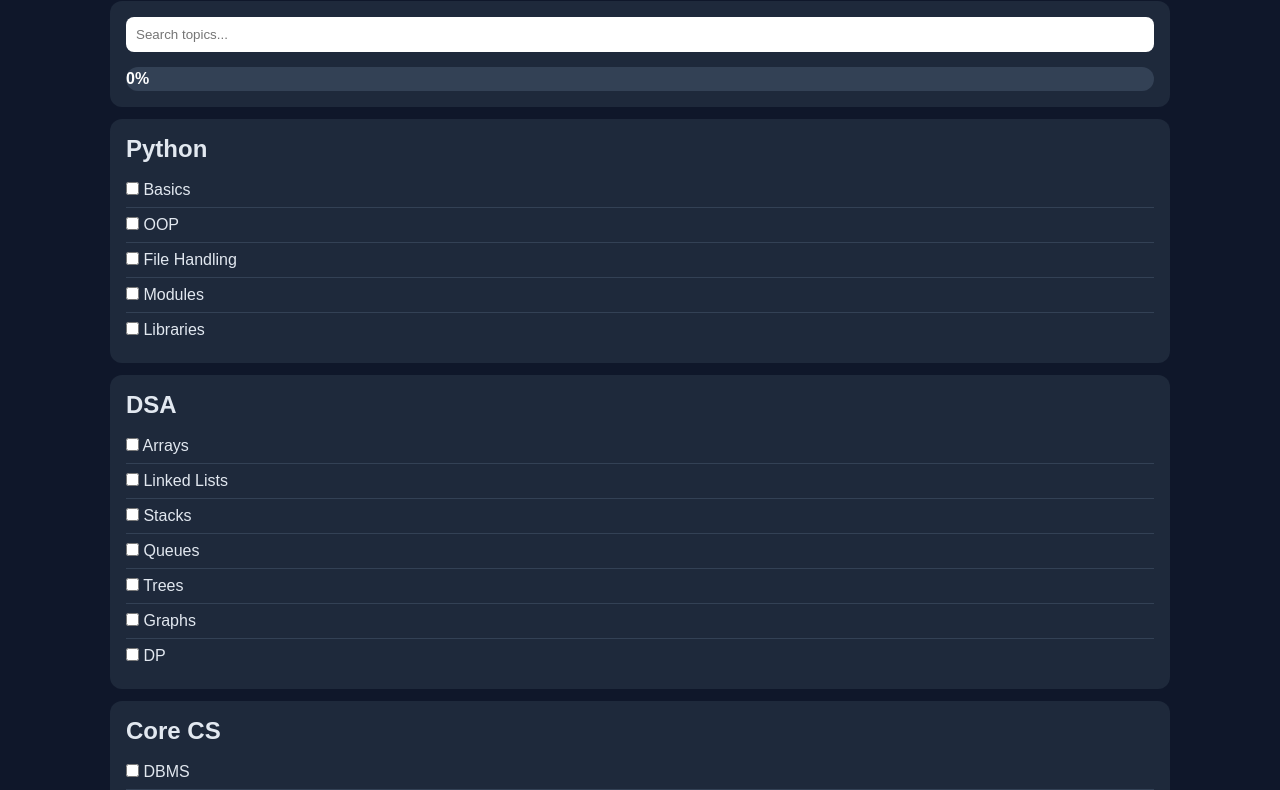
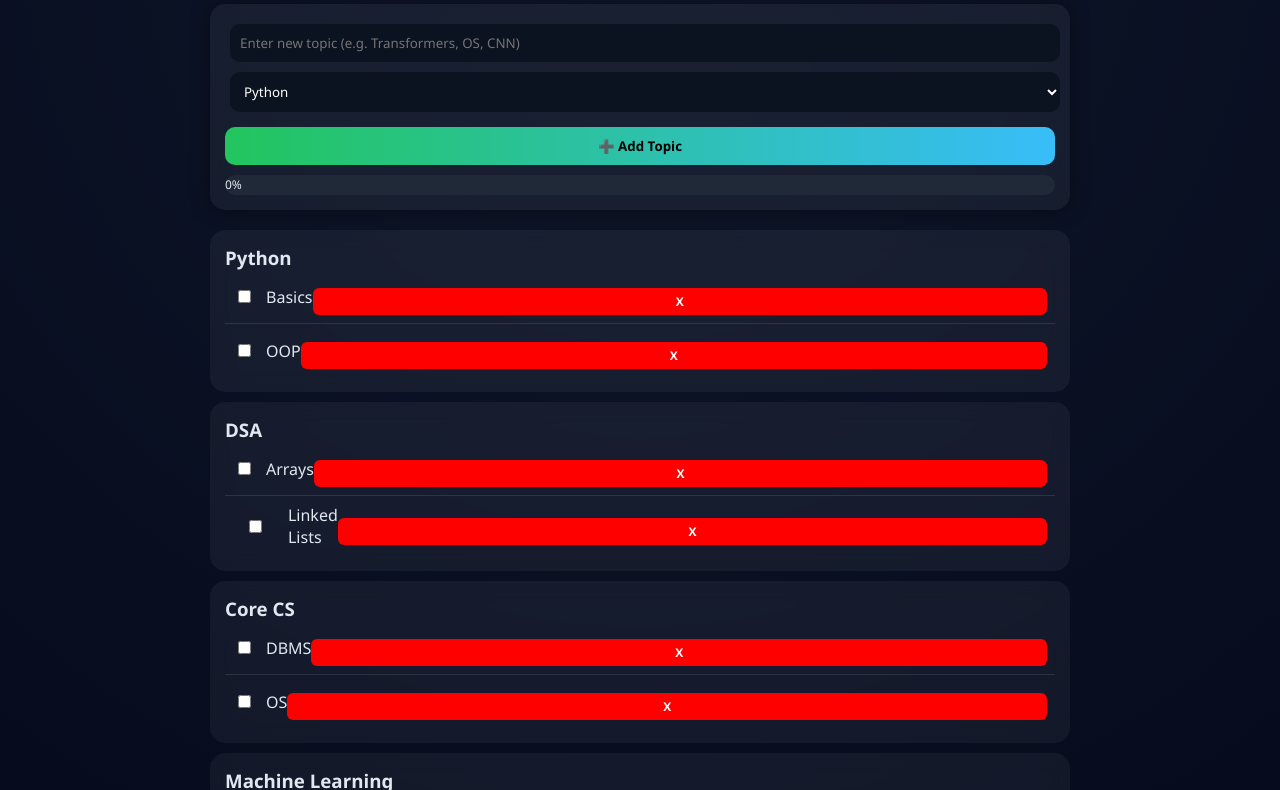
Before and after one commit to rjrahulyadav369-beep/syllabus-traker-for-ai-engineer, a plain HTML site: page index.html in a window 1280 px wide. Shown: the part 97-887 px from the top of the page. Drawn offline with Linux system fonts and the light colour scheme.

Commit message:
Refactor index.html for improved styling and structure

```diff
--- a/index.html
+++ b/index.html
@@ -1,98 +1,270 @@
 <!DOCTYPE html>
 <html lang="en">
 <head>
-<meta charset="UTF-8">
-<meta name="viewport" content="width=device-width, initial-scale=1.0">
-<title>Rahul AI Engineer Roadmap Tracker</title>
+<meta charset="UTF-8" />
+<meta name="viewport" content="width=device-width, initial-scale=1.0"/>
+<title>AI Roadmap Tracker</title>
+
 <style>
-*{margin:0;padding:0;box-sizing:border-box}
-body{font-family:Arial,sans-serif;background:#0f172a;color:#e2e8f0}
-.container{max-width:1100px;margin:auto;padding:20px}
-h1{text-align:center;margin:20px 0}
-.card{background:#1e293b;padding:16px;border-radius:12px;margin:12px 0}
-.progress-wrap{background:#334155;border-radius:999px;overflow:hidden}
-.progress{height:24px;width:0;background:#22c55e;text-align:center;line-height:24px;color:white;font-weight:bold}
-.section-title{margin-bottom:10px}
-.topic{display:flex;justify-content:space-between;padding:8px 0;border-bottom:1px solid #334155}
-.topic:last-child{border-bottom:none}
-input[type=search]{width:100%;padding:10px;border-radius:8px;border:none;margin-bottom:15px}
-.date{font-size:12px;color:#94a3b8}
+*{
+  margin:0;
+  padding:0;
+  box-sizing:border-box;
+  font-family: "Segoe UI", sans-serif;
+}
+
+body{
+  background: radial-gradient(circle at top,#0f172a,#020617);
+  color:#e2e8f0;
+  min-height:100vh;
+}
+
+.container{
+  max-width:900px;
+  margin:auto;
+  padding:20px;
+}
+
+h1{
+  text-align:center;
+  margin:20px 0;
+  font-size:30px;
+  background: linear-gradient(90deg,#38bdf8,#22c55e);
+  -webkit-background-clip:text;
+  -webkit-text-fill-color:transparent;
+}
+
+/* INPUT PANEL */
+.panel{
+  background: rgba(255,255,255,0.05);
+  backdrop-filter: blur(12px);
+  padding:15px;
+  border-radius:15px;
+  margin-bottom:20px;
+  box-shadow: 0 0 20px rgba(0,0,0,0.4);
+}
+
+input, select{
+  padding:10px;
+  border-radius:10px;
+  border:none;
+  outline:none;
+  margin:5px;
+  width: 100%;
+  background:#0b1220;
+  color:white;
+}
+
+button{
+  padding:10px 14px;
+  border:none;
+  border-radius:10px;
+  cursor:pointer;
+  background:linear-gradient(90deg,#22c55e,#38bdf8);
+  color:black;
+  font-weight:bold;
+  margin-top:10px;
+  width:100%;
+  transition:0.3s;
+}
+
+button:hover{
+  transform:scale(1.03);
+}
+
+/* PROGRESS */
+.progress-bar{
+  height:20px;
+  background:#1f2937;
+  border-radius:50px;
+  overflow:hidden;
+  margin-top:10px;
+}
+
+.progress{
+  height:100%;
+  width:0%;
+  background:linear-gradient(90deg,#22c55e,#38bdf8);
+  text-align:center;
+  font-size:12px;
+  line-height:20px;
+  transition:0.4s;
+}
+
+/* CARD */
+.card{
+  background: rgba(255,255,255,0.05);
+  backdrop-filter: blur(10px);
+  padding:15px;
+  border-radius:15px;
+  margin:10px 0;
+}
+
+.topic{
+  display:flex;
+  justify-content:space-between;
+  padding:8px;
+  border-bottom:1px solid rgba(255,255,255,0.1);
+  align-items:center;
+}
+
+.topic:last-child{
+  border:none;
+}
+
+.left{
+  display:flex;
+  gap:10px;
+  align-items:center;
+}
+
+.delete{
+  background:red;
+  border:none;
+  color:white;
+  padding:5px 8px;
+  border-radius:6px;
+  cursor:pointer;
+  font-size:12px;
+}
+
+small{
+  color:#94a3b8;
+}
 </style>
 </head>
+
 <body>
+
 <div class="container">
-<h1>🚀 Rahul AI Engineer Tracker</h1>
 
-<div class="card">
-<input type="search" id="search" placeholder="Search topics...">
-<div class="progress-wrap"><div id="progress" class="progress">0%</div></div>
+<h1>🚀 AI Roadmap Tracker</h1>
+
+<!-- ADD PANEL -->
+<div class="panel">
+
+  <input id="topicInput" placeholder="Enter new topic (e.g. Transformers, OS, CNN)" />
+
+  <select id="category">
+    <option>Python</option>
+    <option>DSA</option>
+    <option>Core CS</option>
+    <option>Machine Learning</option>
+    <option>Deep Learning</option>
+    <option>NLP</option>
+    <option>Computer Vision</option>
+    <option>MLOps</option>
+  </select>
+
+  <button onclick="addTopic()">➕ Add Topic</button>
+
+  <div class="progress-bar">
+    <div id="progress" class="progress">0%</div>
+  </div>
+
 </div>
 
 <div id="content"></div>
+
 </div>
 
 <script>
-const syllabus={
-"Python":["Basics","OOP","File Handling","Modules","Libraries"],
-"DSA":["Arrays","Linked Lists","Stacks","Queues","Trees","Graphs","DP"],
-"Core CS":["DBMS","OS","Computer Networks"],
-"Machine Learning":["Linear Regression","Logistic Regression","KNN","SVM"],
-"Deep Learning":["Neural Networks","CNN","RNN","Transformers"],
-"NLP":["Tokenization","Embeddings","BERT"],
-"Computer Vision":["OpenCV","Image Processing","YOLO"],
-"MLOps":["Git","Docker","CI/CD","Deployment"]
+let syllabus = JSON.parse(localStorage.getItem("syllabus")) || {
+  "Python": ["Basics","OOP"],
+  "DSA": ["Arrays","Linked Lists"],
+  "Core CS": ["DBMS","OS"],
+  "Machine Learning": ["Linear Regression"],
+  "Deep Learning": ["Neural Networks"],
+  "NLP": ["Tokenization"],
+  "Computer Vision": ["OpenCV"],
+  "MLOps": ["Git"]
 };
 
-function render(){
-let html="";
-let total=0,done=0;
-const q=document.getElementById("search").value.toLowerCase();
-
-for(const section in syllabus){
- let topics=syllabus[section].filter(t=>t.toLowerCase().includes(q));
- if(!topics.length) continue;
-
- html+=`<div class="card"><h2 class="section-title">${section}</h2>`;
-
- topics.forEach(topic=>{
-   total++;
-   let key=section+"-"+topic;
-   let data=localStorage.getItem(key);
-   if(data) done++;
-
-   html+=`
-   <div class="topic">
-    <div>
-      <input type="checkbox" ${data?"checked":""}
-      onchange="toggle('${key}')">
-      ${topic}
-    </div>
-    <div class="date">${data?("Completed: "+data):""}</div>
-   </div>`;
- });
-
- html+="</div>";
+function save(){
+  localStorage.setItem("syllabus", JSON.stringify(syllabus));
 }
 
-document.getElementById("content").innerHTML=html;
+function addTopic(){
+  let topic = document.getElementById("topicInput").value.trim();
+  let cat = document.getElementById("category").value;
 
-let percent=total?Math.round(done/total*100):0;
-let p=document.getElementById("progress");
-p.style.width=percent+"%";
-p.textContent=percent+"%";
+  if(!topic) return;
+
+  if(!syllabus[cat]) syllabus[cat] = [];
+
+  syllabus[cat].push(topic);
+
+  document.getElementById("topicInput").value = "";
+
+  save();
+  render();
 }
 
-function toggle(key){
- if(localStorage.getItem(key)){
-   localStorage.removeItem(key);
- }else{
-   localStorage.setItem(key,new Date().toLocaleDateString());
- }
- render();
+function toggle(cat, topic){
+  let key = cat + "-" + topic;
+  if(localStorage.getItem(key)){
+    localStorage.removeItem(key);
+  } else {
+    localStorage.setItem(key, new Date().toLocaleDateString());
+  }
+  render();
 }
 
-document.getElementById("search").addEventListener("input",render);
+function removeTopic(cat, topic){
+  syllabus[cat] = syllabus[cat].filter(t => t !== topic);
+  save();
+  localStorage.removeItem(cat + "-" + topic);
+  render();
+}
+
+function render(){
+  let html = "";
+  let total = 0;
+  let done = 0;
+
+  for(let cat in syllabus){
+
+    html += `<div class="card"><h3>${cat}</h3>`;
+
+    syllabus[cat].forEach(topic => {
+
+      total++;
+
+      let key = cat + "-" + topic;
+      let completed = localStorage.getItem(key);
+
+      if(completed) done++;
+
+      html += `
+      <div class="topic">
+        <div class="left">
+          <input type="checkbox" ${completed ? "checked" : ""}
+          onchange="toggle('${cat}','${topic}')">
+
+          <div>
+            ${topic}<br>
+            <small>${completed ? "Completed: " + completed : ""}</small>
+          </div>
+        </div>
+
+        <button class="delete" onclick="removeTopic('${cat}','${topic}')">X</button>
+      </div>
+      `;
+    });
+
+    html += "</div>";
+  }
+
+  document.getElementById("content").innerHTML = html;
+
+  let percent = total ? Math.round((done/total)*100) : 0;
+
+  document.getElementById("progress").style.width = percent + "%";
+  document.getElementById("progress").innerText = percent + "%";
+}
+
 render();
 </script>
+
 </body>
 </html>
```
